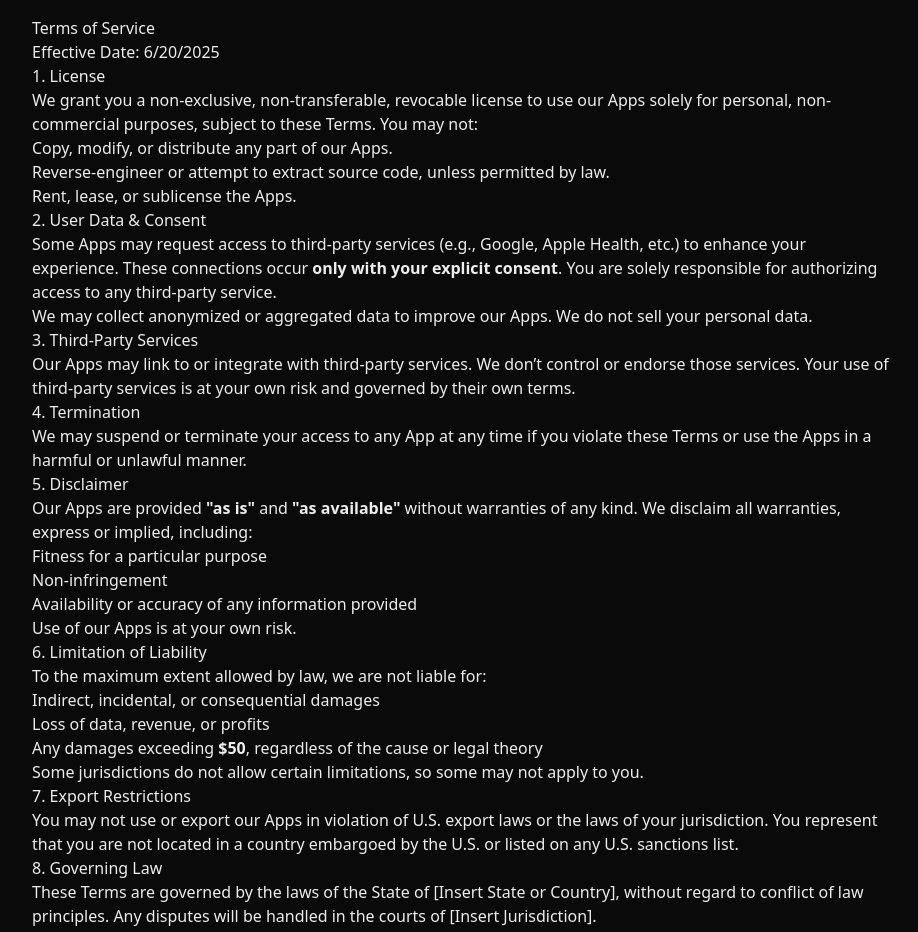
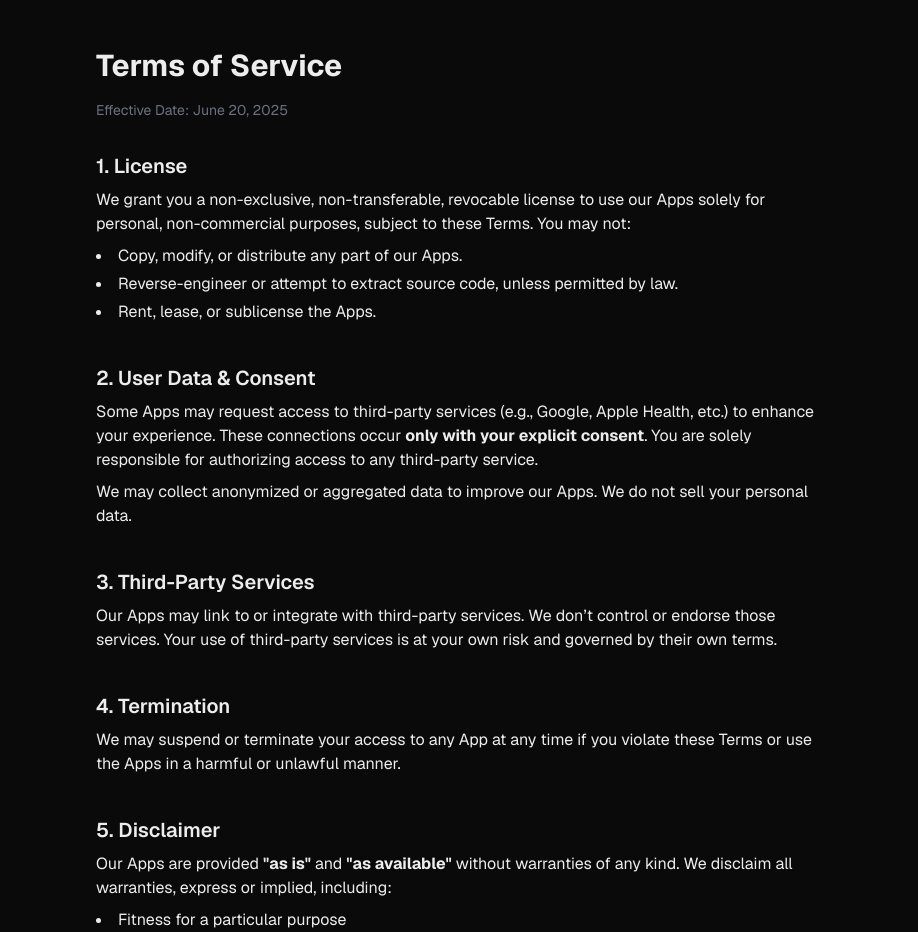
Before and after one commit to a17-so/a17-site, a Next.js app: page /terms-of-service in a window 1280 px wide. Shown: the top 932 px of the page, without its empty margins (176-1094 px from the left). Built offline with nearby package versions, Linux system fonts and the light colour scheme.

Commit message:
terms of service fix

```diff
--- a/app/terms-of-service/page.tsx
+++ b/app/terms-of-service/page.tsx
@@ -1,78 +1,97 @@
+// app/terms-of-service/page.tsx
+
 export default function TermsOfServicePage() {
     return (
-        <div className="prose max-w-4xl mx-auto p-4">
-            <h1>Terms of Service</h1>
-            <p>Effective Date: 6/20/2025</p>
+      <main className="max-w-3xl mx-auto px-4 py-12 font-[family-name:var(--font-geist-sans)]">
+        <h1 className="text-3xl font-bold mb-4">Terms of Service</h1>
+        <p className="text-sm text-gray-500 mb-8">Effective Date: June 20, 2025</p>
 
-            <h2>1. License</h2>
+        <Section title="1. License">
           <p>
             We grant you a non-exclusive, non-transferable, revocable license to use our Apps solely for personal, non-commercial purposes, subject to these Terms. You may not:
           </p>
-            <ul>
+          <ul className="list-disc list-inside space-y-1">
             <li>Copy, modify, or distribute any part of our Apps.</li>
             <li>Reverse-engineer or attempt to extract source code, unless permitted by law.</li>
             <li>Rent, lease, or sublicense the Apps.</li>
           </ul>
+        </Section>
 
-            <h2>2. User Data & Consent</h2>
+        <Section title="2. User Data & Consent">
           <p>
             Some Apps may request access to third-party services (e.g., Google, Apple Health, etc.) to enhance your experience. These connections occur <strong>only with your explicit consent</strong>. You are solely responsible for authorizing access to any third-party service.
           </p>
           <p>
             We may collect anonymized or aggregated data to improve our Apps. We do not sell your personal data.
           </p>
+        </Section>
 
-            <h2>3. Third-Party Services</h2>
+        <Section title="3. Third-Party Services">
           <p>
             Our Apps may link to or integrate with third-party services. We don’t control or endorse those services. Your use of third-party services is at your own risk and governed by their own terms.
           </p>
+        </Section>
 
-            <h2>4. Termination</h2>
+        <Section title="4. Termination">
           <p>
             We may suspend or terminate your access to any App at any time if you violate these Terms or use the Apps in a harmful or unlawful manner.
           </p>
+        </Section>
 
-            <h2>5. Disclaimer</h2>
+        <Section title="5. Disclaimer">
           <p>
             Our Apps are provided <strong>"as is"</strong> and <strong>"as available"</strong> without warranties of any kind. We disclaim all warranties, express or implied, including:
           </p>
-            <ul>
+          <ul className="list-disc list-inside space-y-1">
             <li>Fitness for a particular purpose</li>
             <li>Non-infringement</li>
             <li>Availability or accuracy of any information provided</li>
           </ul>
           <p>Use of our Apps is at your own risk.</p>
+        </Section>
 
-            <h2>6. Limitation of Liability</h2>
-            <p>
-                To the maximum extent allowed by law, we are not liable for:
-            </p>
-            <ul>
+        <Section title="6. Limitation of Liability">
+          <p>To the maximum extent allowed by law, we are not liable for:</p>
+          <ul className="list-disc list-inside space-y-1">
             <li>Indirect, incidental, or consequential damages</li>
             <li>Loss of data, revenue, or profits</li>
             <li>Any damages exceeding <strong>$50</strong>, regardless of the cause or legal theory</li>
           </ul>
           <p>Some jurisdictions do not allow certain limitations, so some may not apply to you.</p>
+        </Section>
 
-            <h2>7. Export Restrictions</h2>
+        <Section title="7. Export Restrictions">
           <p>
             You may not use or export our Apps in violation of U.S. export laws or the laws of your jurisdiction. You represent that you are not located in a country embargoed by the U.S. or listed on any U.S. sanctions list.
           </p>
+        </Section>
 
-            <h2>8. Governing Law</h2>
+        <Section title="8. Governing Law">
           <p>
             These Terms are governed by the laws of the State of [Insert State or Country], without regard to conflict of law principles. Any disputes will be handled in the courts of [Insert Jurisdiction].
           </p>
+        </Section>
 
-            <h2>9. Changes to Terms</h2>
+        <Section title="9. Changes to Terms">
           <p>
             We may update these Terms at any time. Continued use of our Apps after changes means you accept the updated Terms.
           </p>
+        </Section>
 
-            <h2>10. Contact</h2>
+        <Section title="10. Contact">
           <p>
-                For questions or support, contact: [Insert Contact Email or URL]
+            For questions or support, contact us at <a href="mailto:[Insert Email]" className="text-blue-600 underline">abhay@a17.so</a>.
           </p>
-        </div>
-    )
+        </Section>
+      </main>
+    );
   }
+
+  function Section({ title, children }: { title: string; children: React.ReactNode }) {
+    return (
+      <section className="mb-10">
+        <h2 className="text-xl font-semibold mb-2">{title}</h2>
+        <div className="space-y-2">{children}</div>
+      </section>
+    );
+  }
```
Lines whose indentation alone changed are shown as unchanged.
